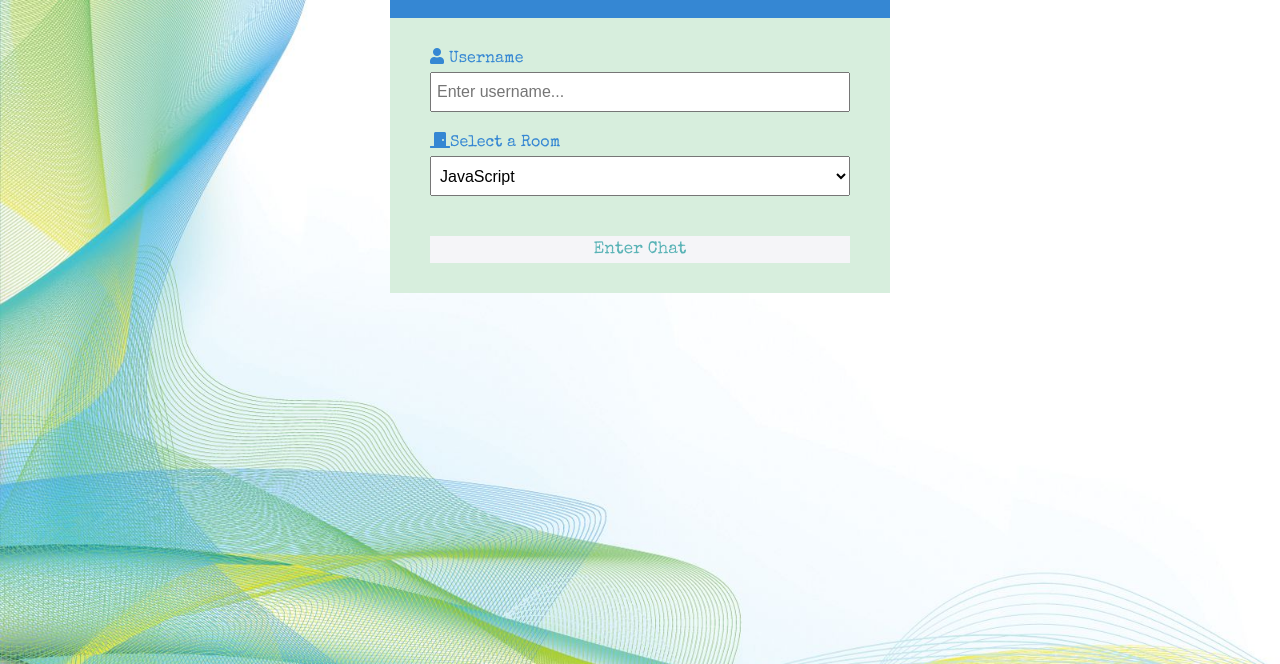
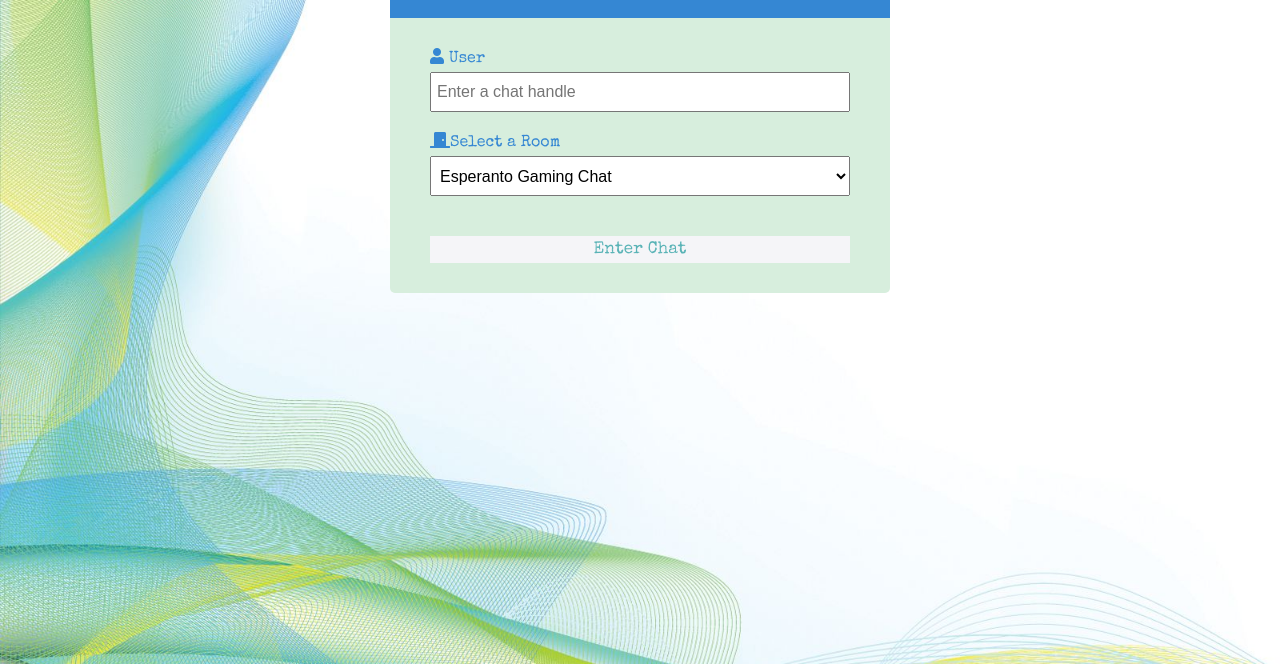
Before and after one commit to akronborn/vsg-chat, a website: page client/index.html in a window 1280 px wide. Shown: the part 136-800 px from the top of the page. Drawn offline with nearby package versions, Linux system fonts and the light colour scheme.

Commit message:
added procfile and changed css

```diff
--- a/client/index.html
+++ b/client/index.html
@@ -22,12 +22,12 @@
       <main class="join-main">
         <form action="chat.html">
           <div class="form-control">
-            <label for="username"><i class="fas fa-user"></i> Username</label>
+            <label for="username"><i class="fas fa-user"></i> User </label>
             <input
               type="text"
               name="username"
               id="username"
-              placeholder="Enter username..."
+              placeholder="Enter a chat handle"
               required
             />
           </div>
@@ -36,12 +36,14 @@
               ><i class="fas fa-door-closed"></i>Select a Room</label
             >
             <select name="room" id="room">
-              <option value="JavaScript">JavaScript</option>
-              <option value="Python">Python</option>
-              <option value="PHP">PHP</option>
-              <option value="C#">C#</option>
-              <option value="Ruby">Ruby</option>
-              <option value="Java">Java</option>
+              <option value="Esperanto Gaming">Esperanto Gaming Chat</option>
+              <option value="General Chat">Esperanto General Chat</option>
+              <option value="Krokodili Chat">
+                Krokodili (other languages) Chat
+              </option>
+              <option value="Komencanto">Komencanto(Beginner) Chat</option>
+              <option value="Ready">Ready (to game now)</option>
+              <option value="Support Chat">Support Chat</option>
             </select>
           </div>
           <button type="submit" class="btn">Enter Chat</button>
--- a/client/style/chat.css
+++ b/client/style/chat.css
@@ -154,6 +154,8 @@ a {
 .join-main {
   padding: 30px 40px;
   background: var(--2nd-color);
+  border-bottom-right-radius: 5px;
+  border-bottom-left-radius: 5px;
 }
 
 .join-main p {
```
Also changed, not shown: server.js (+3 -5 lines), 1 other file.
